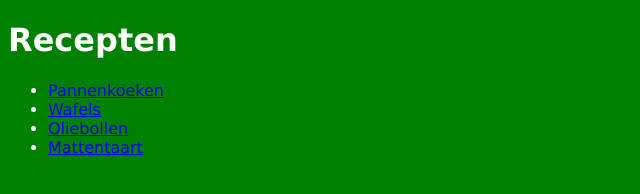
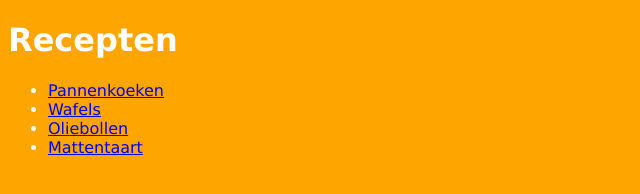
Before and after one commit to gustvandewouwer/recepten, a plain HTML site: page index.html in a window 1280 px wide. Shown: the whole page, without its empty margins (0-640 px from the left). Drawn offline with Linux system fonts and the light colour scheme.

Commit message:
achtergrondkleur orange

```diff
--- a/default.css
+++ b/default.css
@@ -1,5 +1,5 @@
 body {
 	font-family: verdana;
-	background-color: Green;
+	background-color: Orange;
 	color: white;
 }
```
